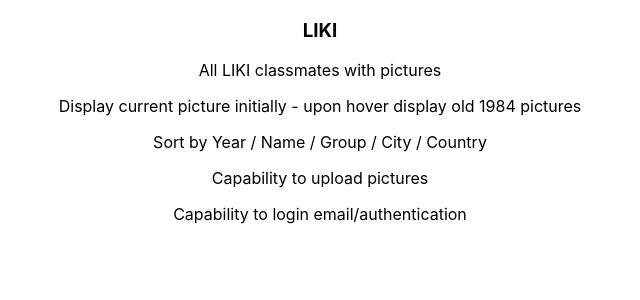
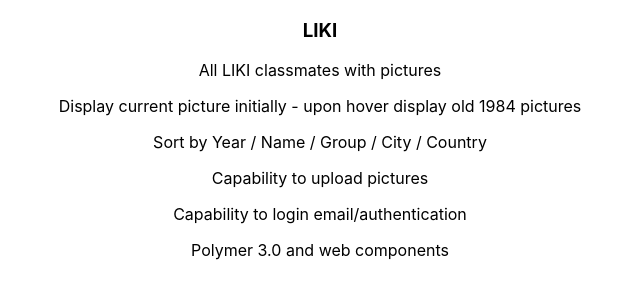
Before and after one commit to bob-smith-compass/liki, a React (Create React App) app: page / in a window 1280 px wide. Shown: the top 300 px of the page, without its empty margins (320-960 px from the left). Built offline with nearby package versions, Linux system fonts and the light colour scheme.

Commit message:
Polymer 3.0

```diff
--- a/src/App.js
+++ b/src/App.js
@@ -11,6 +11,7 @@
       <p>Sort by Year / Name / Group / City / Country</p>
       <p>Capability to upload pictures</p>
       <p>Capability to login email/authentication</p>
+      <p>Polymer 3.0 and web components</p>
 
     </div>
   );
```
